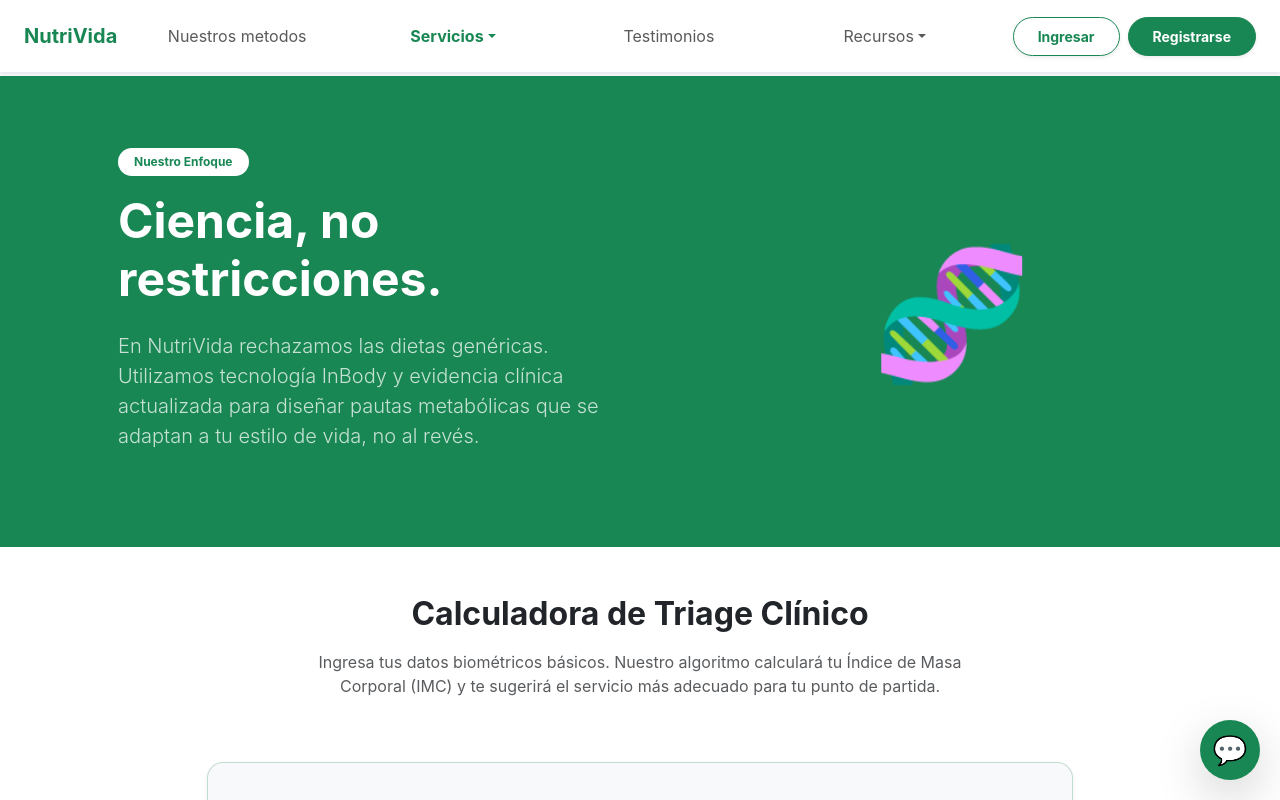
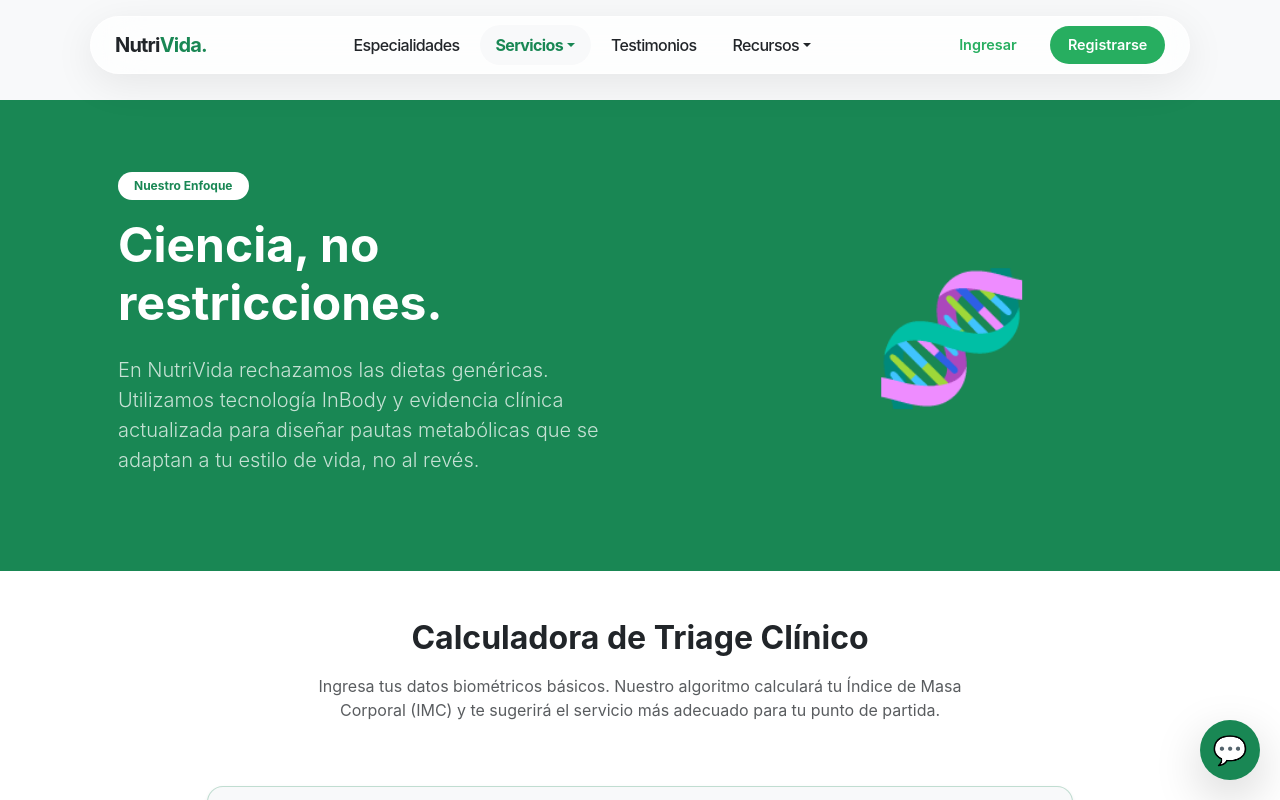
Before and after one commit to Russentt/Alchemax, a React (Vite) app: page /Alchemax/metodologia in a window 1280 px wide. Shown: the top 800 px of the page. Built offline with nearby package versions, Linux system fonts and the light colour scheme.

Commit message:
Modernizar navbar

```diff
--- a/src/components/Navbar.tsx
+++ b/src/components/Navbar.tsx
@@ -1,4 +1,4 @@
-import React, { useState, useEffect, useRef, type JSX } from "react";
+import { useState, useEffect, useRef, type JSX } from "react";
 import { Link, useLocation, useNavigate } from "react-router";
 import { StorageUsuario } from "../services/storageUsuario";
 
@@ -16,7 +16,6 @@ export default function Navbar(): JSX.Element {
   const recursosRef = useRef<HTMLLIElement>(null);
   const serviciosRef = useRef<HTMLLIElement>(null);
 
-  // Referencias para controlar el delay del hover en ambos menús
   const hoverTimeoutRef = useRef<number | null>(null);
   const recursosTimeoutRef = useRef<number | null>(null);
 
@@ -87,43 +86,45 @@ export default function Navbar(): JSX.Element {
     navigate("/login", { replace: true });
   };
 
-  // --- Lógica unificada para el hover de Servicios ---
+  // --- Hover Servicios ---
   const handleMouseEnterServicios = () => {
     if (hoverTimeoutRef.current) clearTimeout(hoverTimeoutRef.current);
     hoverTimeoutRef.current = window.setTimeout(() => {
       setIsServiciosOpen(true);
-      setIsDropdownOpen(false); // Cierra Recursos para evitar que se pisen
-    }, 200);
+      setIsDropdownOpen(false);
+    }, 150);
   };
 
   const handleMouseLeaveServicios = () => {
     if (hoverTimeoutRef.current) clearTimeout(hoverTimeoutRef.current);
     hoverTimeoutRef.current = window.setTimeout(() => {
       setIsServiciosOpen(false);
-    }, 200);
+    }, 300);
   };
 
-  // --- Lógica unificada para el hover de Recursos ---
+  // --- Hover Recursos ---
   const handleMouseEnterRecursos = () => {
     if (recursosTimeoutRef.current) clearTimeout(recursosTimeoutRef.current);
     recursosTimeoutRef.current = window.setTimeout(() => {
       setIsDropdownOpen(true);
-      setIsServiciosOpen(false); // Cierra Servicios para evitar que se pisen
-    }, 200);
+      setIsServiciosOpen(false);
+    }, 150);
   };
 
   const handleMouseLeaveRecursos = () => {
     if (recursosTimeoutRef.current) clearTimeout(recursosTimeoutRef.current);
     recursosTimeoutRef.current = window.setTimeout(() => {
       setIsDropdownOpen(false);
-    }, 200);
+    }, 300);
   };
 
   const getNavLinkClass = (path: string, hash: string = "") => {
     const isActive = hash
       ? location.pathname === path && location.hash === hash
       : location.pathname === path && location.hash === "";
-    return `nav-link ${isActive ? "text-success fw-bold" : ""}`;
+    return `nav-link tracking-tight px-3 rounded-pill transition-all ${
+      isActive ? "text-success fw-bold bg-light" : "text-dark fw-medium hover-lift-text"
+    }`;
   };
 
   const isRecursosActive =
@@ -131,116 +132,147 @@ export default function Navbar(): JSX.Element {
     location.pathname === "/telemedicina" ||
     location.pathname.startsWith("/blog");
 
+  const isServiciosActive = location.pathname.startsWith("/metodologia");
+
   const shouldShow = isVisible || isHovered || isMobileMenuOpen;
 
   return (
     <>
       <div
         className="fixed-top w-100"
-        style={{ height: "30px", zIndex: 1040 }}
+        style={{ height: "40px", zIndex: 1040 }}
         onMouseEnter={() => setIsHovered(true)}
       />
 
       <header
-        className="bg-white shadow-sm fixed-top w-100"
+        className="fixed-top w-100"
         style={{
-          transition: "transform 0.3s ease-in-out",
-          transform: shouldShow ? "translateY(0)" : "translateY(-100%)",
+          padding: "1rem", // Separación superior para crear el efecto flotante
+          transition: "transform 0.5s cubic-bezier(0.16, 1, 0.3, 1)",
+          transform: shouldShow ? "translateY(0)" : "translateY(-120%)",
           zIndex: 1030,
+          pointerEvents: "none", // Permite hacer click "a través" del padding
         }}
         onMouseEnter={() => setIsHovered(true)}
         onMouseLeave={() => setIsHovered(false)}
       >
-        <nav className="navbar navbar-expand-lg navbar-light py-3">
-          <div className="container-fluid px-4">
+        {/* LA ISLA FLOTANTE (CAPSULE NAVBAR) */}
+        <nav
+          className="navbar navbar-expand-lg mx-auto"
+          style={{
+            pointerEvents: "auto", // Reactiva el click dentro de la isla
+            maxWidth: "1100px",
+            background: "rgba(255, 255, 255, 0.75)",
+            backdropFilter: "blur(24px)",
+            WebkitBackdropFilter: "blur(24px)",
+            border: "1px solid rgba(255, 255, 255, 0.6)",
+            borderRadius: isMobileMenuOpen ? "24px" : "50px", // Cambia la forma en móvil
+            padding: "0.5rem 1.5rem",
+            boxShadow: "0 10px 40px rgba(0,0,0,0.08)",
+            transition: "border-radius 0.3s ease",
+          }}
+        >
+          <div className="container-fluid px-0">
             <Link
               to="/"
-              className="text-decoration-none"
+              className="text-decoration-none d-flex align-items-center me-4"
               onClick={handleLinkClick}
             >
-              <span className="navbar-brand mb-0 h1 text-success fw-bold">
-                NutriVida
+              <span className="navbar-brand mb-0 h4 tracking-tight text-dark fw-bolder m-0">
+                Nutri<span className="text-success">Vida.</span>
               </span>
             </Link>
 
             <button
-              className="navbar-toggler border-0 shadow-none"
+              className="navbar-toggler border-0 shadow-none p-2"
               type="button"
               onClick={() => setIsMobileMenuOpen(!isMobileMenuOpen)}
               aria-expanded={isMobileMenuOpen}
+              style={{ borderRadius: "50px", backgroundColor: isMobileMenuOpen ? 'rgba(0,0,0,0.05)' : 'transparent' }}
             >
-              <span className="navbar-toggler-icon"></span>
+              <span className="navbar-toggler-icon" style={{ width: '1.2em', height: '1.2em' }}></span>
             </button>
 
             <div
-              className={`collapse navbar-collapse justify-content-end mt-3 mt-lg-0 ${
+              className={`collapse navbar-collapse justify-content-between mt-3 mt-lg-0 ${
                 isMobileMenuOpen ? "show" : ""
               }`}
               style={
                 isMobileMenuOpen
-                  ? { maxHeight: "calc(100vh - 80px)", overflowY: "auto" }
+                  ? { maxHeight: "calc(80vh)", overflowY: "auto" }
                   : { overflow: "visible" }
               }
             >
-              <ul className="navbar-nav align-items-center text-center gap-2 w-100 justify-content-lg-end">
+              {/* Enlaces centrales alineados como píldoras */}
+              <ul className="navbar-nav mx-auto align-items-center text-center gap-1">
                 <li className="nav-item w-100 w-lg-auto">
                   <Link
                     to="/#servicios"
                     className={getNavLinkClass("/", "#servicios")}
                     onClick={handleLinkClick}
                   >
-                    Nuestros metodos
+                    Especialidades
                   </Link>
                 </li>
 
-                {/* Submenú de Servicios con Hover */}
+                {/* Submenú SERVICIOS (Ahora funciona como Recursos) */}
                 <li
                   className="nav-item dropdown w-100 w-lg-auto"
                   ref={serviciosRef}
                   onMouseEnter={handleMouseEnterServicios}
                   onMouseLeave={handleMouseLeaveServicios}
                 >
-                  <Link
-                    to="/metodologia"
-                    className={`nav-link dropdown-toggle w-100 ${
-                      location.pathname.startsWith("/metodologia")
-                        ? "text-success fw-bold"
-                        : ""
+                  <a
+                    href="#servicios-menu"
+                    className={`nav-link dropdown-toggle tracking-tight px-3 rounded-pill transition-all w-100 ${
+                      isServiciosActive
+                        ? "text-success fw-bold bg-light"
+                        : "text-dark fw-medium"
                     }`}
-                    onClick={handleLinkClick}
+                    onClick={(e) => {
+                      e.preventDefault();
+                      setIsServiciosOpen(!isServiciosOpen);
+                      setIsDropdownOpen(false);
+                    }}
                     aria-expanded={isServiciosOpen}
                   >
                     Servicios
-                  </Link>
+                  </a>
                   <ul
-                    className={`dropdown-menu border-0 shadow-sm text-center text-lg-start ${
+                    className={`dropdown-menu glass-panel-small p-2 border-0 text-center text-lg-start ${
                       isServiciosOpen ? "show" : ""
                     }`}
                     style={{
                       display: isServiciosOpen ? "block" : "none",
-                      marginTop: "0.5rem",
+                      marginTop: "1rem", // Se separa de la cápsula para flotar libremente
+                      top: "100%",
                       position: isMobileMenuOpen ? "static" : "absolute",
+                      minWidth: "240px",
+                      borderRadius: "20px", // Bento card style
                     }}
                   >
                     <li>
                       <Link
-                        className={`dropdown-item py-2 ${
+                        className={`dropdown-item py-2 px-3 rounded-3 transition-all ${
                           location.pathname === "/metodologia" && !location.hash
-                            ? "text-success fw-bold bg-light"
-                            : ""
+                            ? "bg-light text-success fw-bold"
+                            : "text-dark"
                         }`}
                         to="/metodologia"
                         onClick={handleLinkClick}
                       >
-                        Calculadora de Triage
+                        Vista General
                       </Link>
                     </li>
                     <li>
+                      <hr className="dropdown-divider opacity-10 my-1" />
+                    </li>
+                    <li>
                       <Link
-                        className={`dropdown-item py-2 ${
+                        className={`dropdown-item py-2 px-3 rounded-3 transition-all ${
                           location.hash === "#catalogo"
-                            ? "text-success fw-bold bg-light"
-                            : ""
+                            ? "bg-light text-success fw-bold"
+                            : "text-dark"
                         }`}
                         to="/metodologia#catalogo"
                         onClick={handleLinkClick}
@@ -261,7 +293,7 @@ export default function Navbar(): JSX.Element {
                   </Link>
                 </li>
 
-                {/* Submenú de Recursos con Hover */}
+                {/* Submenú RECURSOS */}
                 <li
                   className="nav-item dropdown w-100 w-lg-auto"
                   ref={recursosRef}
@@ -269,9 +301,9 @@ export default function Navbar(): JSX.Element {
                   onMouseLeave={handleMouseLeaveRecursos}
                 >
                   <a
-                    href="#recursos"
-                    className={`nav-link dropdown-toggle w-100 ${
-                      isRecursosActive ? "text-success fw-bold" : ""
+                    href="#recursos-menu"
+                    className={`nav-link dropdown-toggle tracking-tight px-3 rounded-pill transition-all w-100 ${
+                      isRecursosActive ? "text-success fw-bold bg-light" : "text-dark fw-medium"
                     }`}
                     onClick={(e) => {
                       e.preventDefault();
@@ -283,21 +315,24 @@ export default function Navbar(): JSX.Element {
                     Recursos
                   </a>
                   <ul
-                    className={`dropdown-menu border-0 shadow-sm text-center text-lg-start ${
+                    className={`dropdown-menu glass-panel-small p-2 border-0 text-center text-lg-start ${
                       isDropdownOpen ? "show" : ""
                     }`}
                     style={{
                       display: isDropdownOpen ? "block" : "none",
-                      marginTop: "0.5rem",
+                      marginTop: "1rem",
+                      top: "100%",
                       position: isMobileMenuOpen ? "static" : "absolute",
+                      minWidth: "240px",
+                      borderRadius: "20px",
                     }}
                   >
                     <li>
                       <Link
-                        className={`dropdown-item py-2 ${
+                        className={`dropdown-item py-2 px-3 rounded-3 transition-all ${
                           location.pathname === "/faq"
-                            ? "text-success fw-bold bg-light"
-                            : ""
+                            ? "bg-light text-success fw-bold"
+                            : "text-dark"
                         }`}
                         to="/faq"
                         onClick={handleLinkClick}
@@ -307,10 +342,10 @@ export default function Navbar(): JSX.Element {
                     </li>
                     <li>
                       <Link
-                        className={`dropdown-item py-2 ${
+                        className={`dropdown-item py-2 px-3 rounded-3 transition-all ${
                           location.pathname === "/telemedicina"
-                            ? "text-success fw-bold bg-light"
-                            : ""
+                            ? "bg-light text-success fw-bold"
+                            : "text-dark"
                         }`}
                         to="/telemedicina"
                         onClick={handleLinkClick}
@@ -319,14 +354,14 @@ export default function Navbar(): JSX.Element {
                       </Link>
                     </li>
                     <li>
-                      <hr className="dropdown-divider" />
+                      <hr className="dropdown-divider opacity-10 my-1" />
                     </li>
                     <li>
                       <Link
-                        className={`dropdown-item py-2 ${
+                        className={`dropdown-item py-2 px-3 rounded-3 transition-all ${
                           location.pathname.startsWith("/blog")
-                            ? "text-success fw-bold bg-light"
-                            : ""
+                            ? "bg-light text-success fw-bold"
+                            : "text-dark"
                         }`}
                         to="/blog"
                         onClick={handleLinkClick}
@@ -338,19 +373,22 @@ export default function Navbar(): JSX.Element {
                 </li>
               </ul>
 
-              <div className="d-flex flex-column flex-lg-row align-items-center gap-2 ms-lg-4 mt-3 mt-lg-0">
+              {/* Botones de Autenticación compactos */}
+              <div className="d-flex flex-column flex-lg-row align-items-center gap-2 mt-4 mt-lg-0">
                 {!isAuthenticated ? (
                   <>
                     <Link
                       to="/login"
-                      className="btn btn-outline-success btn-sm fw-bold px-4 py-2 rounded-pill shadow-sm w-100 w-lg-auto"
+                      className="btn-kinetic-secondary text-decoration-none text-nowrap w-100 w-lg-auto"
+                      style={{ fontSize: '0.9rem', padding: '0.5rem 1.2rem', backgroundColor: 'transparent' }}
                       onClick={handleLinkClick}
                     >
                       Ingresar
                     </Link>
                     <Link
                       to="/register"
-                      className="btn btn-success btn-sm fw-bold px-4 py-2 rounded-pill shadow-sm w-100 w-lg-auto"
+                      className="btn-kinetic-health text-decoration-none text-nowrap w-100 w-lg-auto"
+                      style={{ fontSize: '0.9rem', padding: '0.5rem 1.5rem', boxShadow: 'none' }}
                       onClick={handleLinkClick}
                     >
                       Registrarse
@@ -360,20 +398,21 @@ export default function Navbar(): JSX.Element {
                   <>
                     <Link
                       to={rutaPerfil}
-                      className="btn btn-success btn-sm fw-bold px-4 py-2 rounded-pill shadow-sm w-100 w-lg-auto text-nowrap"
+                      className="btn-kinetic-health text-decoration-none text-nowrap w-100 w-lg-auto"
+                      style={{ fontSize: '0.9rem', padding: '0.5rem 1.5rem', boxShadow: 'none' }}
                       onClick={handleLinkClick}
                     >
-                      {sesionActual?.rol === "nutricionista" ||
-                      sesionActual?.rol === "admin"
-                        ? "Mi Perfil"
+                      {sesionActual?.rol === "nutricionista" || sesionActual?.rol === "admin"
+                        ? "Panel Control"
                         : "Mi Perfil"}
                     </Link>
                     <button
                       type="button"
-                      className="btn btn-outline-danger btn-sm fw-bold px-4 py-2 rounded-pill shadow-sm w-100 w-lg-auto text-nowrap"
+                      className="btn-kinetic-secondary text-danger border-0 text-nowrap w-100 w-lg-auto"
+                      style={{ fontSize: '0.9rem', padding: '0.5rem 1.2rem', backgroundColor: 'transparent' }}
                       onClick={handleLogout}
                     >
-                      Cerrar Sesión
+                      Salir
                     </button>
                   </>
                 )}
@@ -383,7 +422,8 @@ export default function Navbar(): JSX.Element {
         </nav>
       </header>
 
-      <div style={{ height: "76px" }} aria-hidden="true" />
+      {/* Espaciador aumentado para compensar la cápsula flotante */}
+      <div style={{ height: "100px" }} aria-hidden="true" />
     </>
   );
 }
--- a/src/pages/Account.tsx
+++ b/src/pages/Account.tsx
@@ -1,4 +1,4 @@
-import React, { useState, useEffect, useRef, type JSX } from "react";
+import { useState, useEffect, useRef, type JSX } from "react";
 import { Link, useNavigate } from "react-router";
 import type {
   Usuario,
--- a/src/pages/Metodologia.tsx
+++ b/src/pages/Metodologia.tsx
@@ -1,4 +1,4 @@
-import React, { useEffect, useState, type JSX } from "react";
+import { useEffect, useState, type JSX } from "react";
 import { Link, useNavigate } from "react-router";
 import type { Categoria, Servicio } from "../data/types";
 import { TiendaService } from "../services/tiendaService";
```
